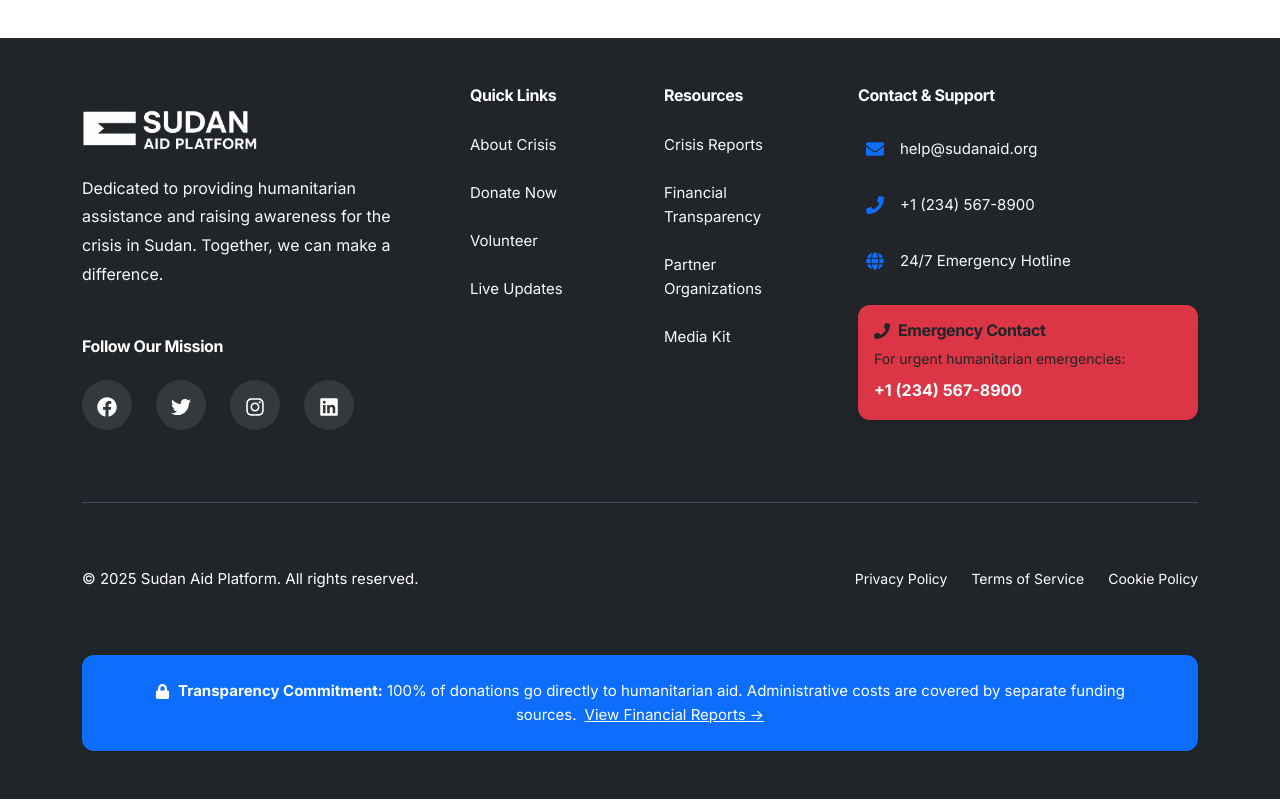
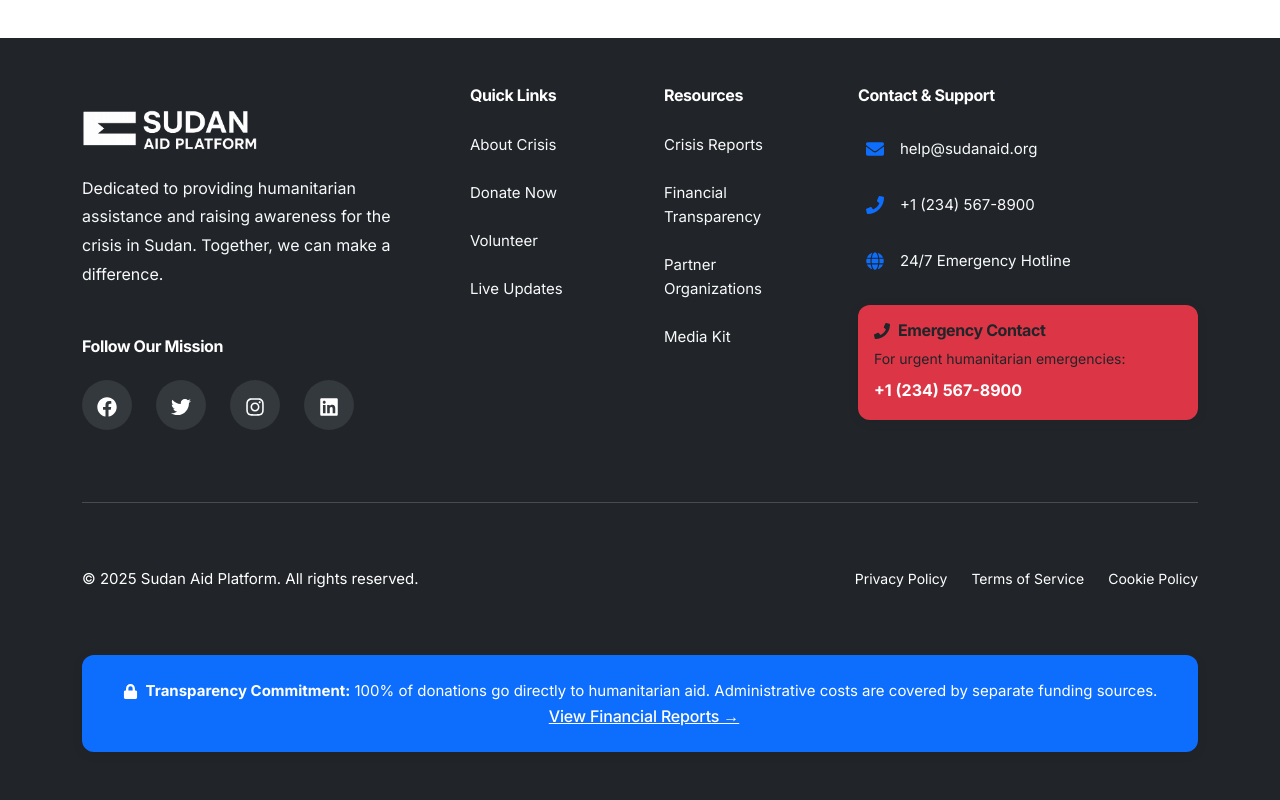
Before and after one commit to MuhammadWaleed6/sudan-aid-help, a React (Create React App) app: page /cookies in a window 1280 px wide. Shown: the part 1591-2391 px from the top of the page. Built offline with nearby package versions, Linux system fonts and the light colour scheme.

Commit message:
Update and fix errors

```diff
--- a/src/components/layout/Footer.js
+++ b/src/components/layout/Footer.js
@@ -1,6 +1,6 @@
 import React from 'react';
 import { Link } from 'react-router-dom';
-import { FaFacebook, FaTwitter, FaInstagram, FaLinkedin, FaEnvelope, FaPhone, FaGlobe, FaLock, FaShieldAlt } from 'react-icons/fa';
+import { FaFacebook, FaTwitter, FaInstagram, FaLinkedin, FaEnvelope, FaPhone, FaGlobe, FaLock } from 'react-icons/fa';
 
 const Footer = ({ darkMode }) => {
   const currentYear = new Date().getFullYear();
@@ -174,7 +174,7 @@ const Footer = ({ darkMode }) => {
                 <div className="text-white" style={{ fontSize: '15px' }}>
                   <FaLock className="me-2" /><strong>Transparency Commitment:</strong> 100% of donations go directly to humanitarian aid.
                   Administrative costs are covered by separate funding sources.
-                  <a href="#" className="text-white ms-2 text-decoration-underline">View Financial Reports →</a>
+                  <button className="btn btn-link text-white ms-2 text-decoration-underline p-0">View Financial Reports →</button>
                 </div>
               </div>
             </div>
--- a/src/components/sections/Contact.js
+++ b/src/components/sections/Contact.js
@@ -1,5 +1,5 @@
 import React, { useState } from 'react';
-import { FaEnvelope, FaPhone, FaMapMarkerAlt, FaClock, FaPaperPlane, FaUser, FaGlobe, FaFacebook, FaTwitter, FaInstagram, FaLinkedin } from 'react-icons/fa';
+import { FaEnvelope, FaPhone, FaMapMarkerAlt, FaClock, FaPaperPlane, FaFacebook, FaTwitter, FaInstagram, FaLinkedin } from 'react-icons/fa';
 import { MdEmergency } from 'react-icons/md';
 
 const Contact = () => {
--- a/src/components/sections/InteractiveMap.js
+++ b/src/components/sections/InteractiveMap.js
@@ -1,6 +1,6 @@
 import React, { useState } from 'react';
 import { mapData } from '../../data/mockData';
-import { FaMapMarkerAlt, FaHeart, FaChartBar } from 'react-icons/fa';
+import { FaHeart, FaChartBar } from 'react-icons/fa';
 import { MdLocationOn, MdMap } from 'react-icons/md';
 
 const InteractiveMap = () => {
--- a/src/components/sections/SubmitStory.js
+++ b/src/components/sections/SubmitStory.js
@@ -1,5 +1,5 @@
 import React, { useState } from 'react';
-import { FaEdit, FaUser, FaEnvelope, FaMapMarkerAlt, FaList, FaImage, FaPaperPlane, FaHeart, FaComment, FaShare, FaEye, FaCheckCircle, FaTimes } from 'react-icons/fa';
+import { FaEdit, FaUser, FaList, FaPaperPlane, FaHeart, FaComment, FaShare, FaEye, FaCheckCircle, FaTimes } from 'react-icons/fa';
 
 const SubmitStory = () => {
   const [storyForm, setStoryForm] = useState({
--- a/src/components/sections/Volunteer.js
+++ b/src/components/sections/Volunteer.js
@@ -1,6 +1,6 @@
 import React, { useState } from 'react';
-import { FaUserMd, FaUsers, FaDollarSign, FaLanguage, FaHandsHelping, FaGraduationCap } from 'react-icons/fa';
-import { MdLocationOn, MdSchedule } from 'react-icons/md';
+import { FaUserMd, FaUsers, FaDollarSign, FaLanguage, FaHandsHelping } from 'react-icons/fa';
+import { MdLocationOn } from 'react-icons/md';
 
 const Volunteer = () => {
   const [volunteerForm, setVolunteerForm] = useState({
```
Also changed, not shown: 1 other file (tests, documents, lock files or other folders).
